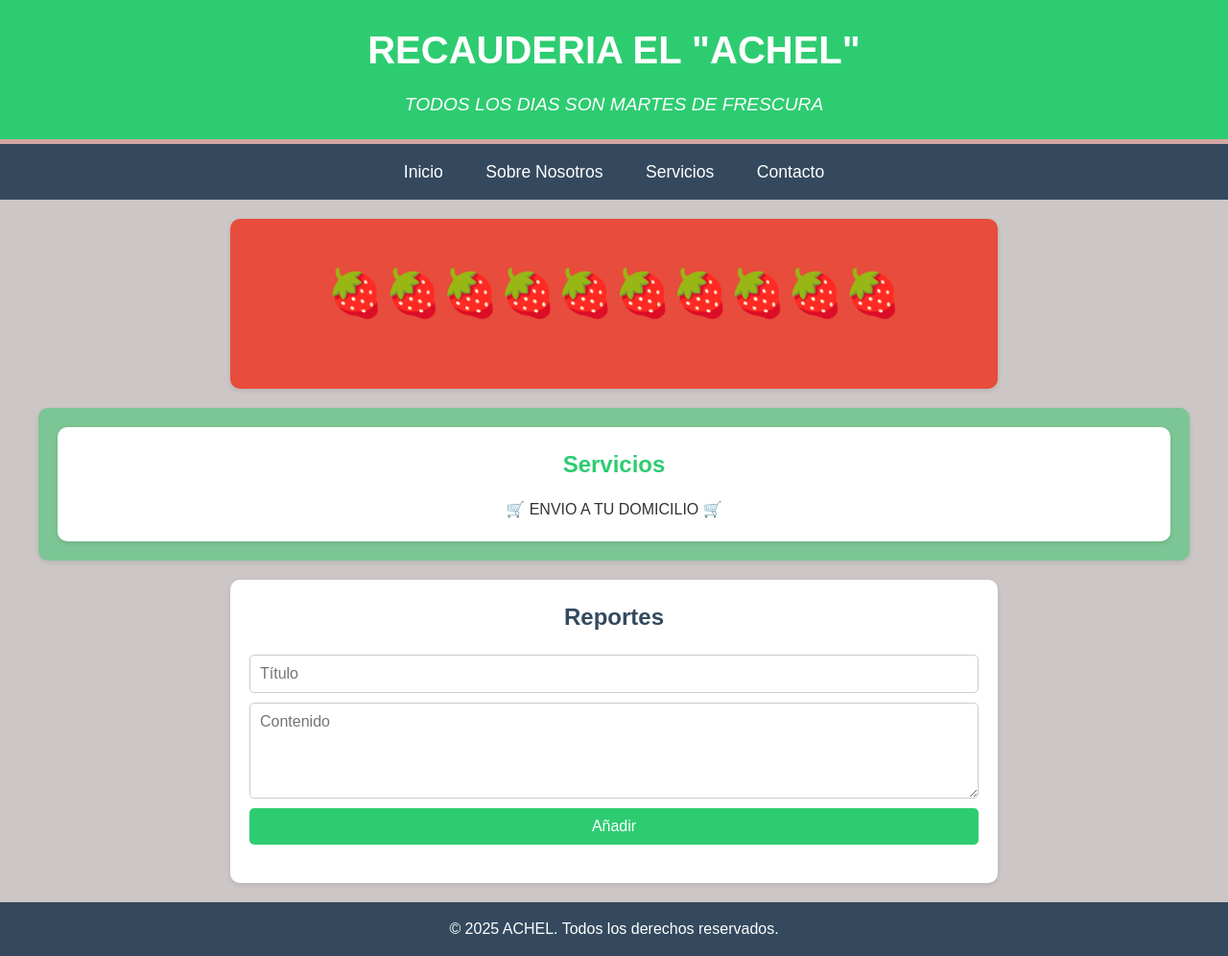
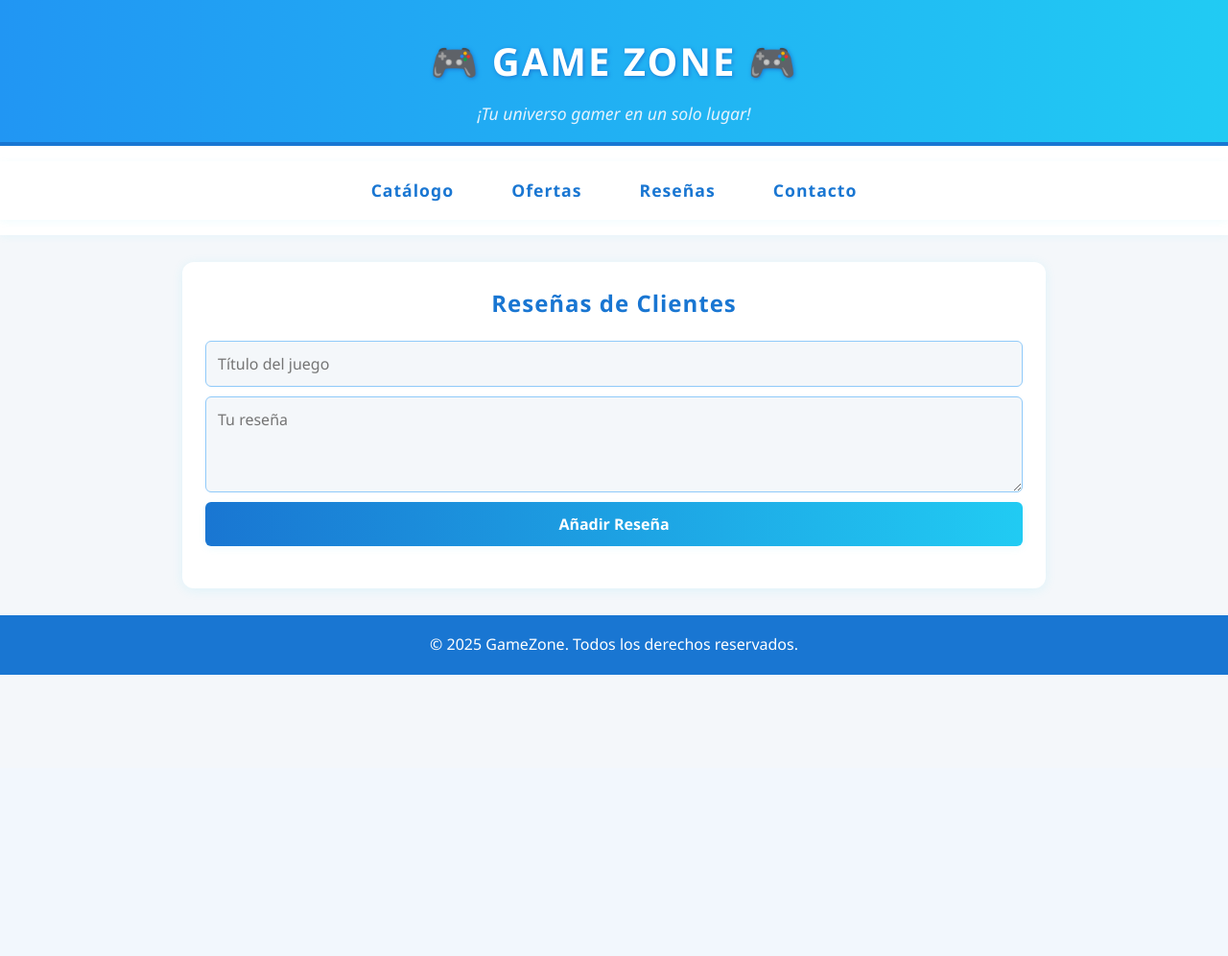
Before and after one commit to AxelJimnz/proyecto-tienda-CRUD, a Flask app: page / in a window 1280 px wide. Shown: the whole page at 96% size. After the commit the page ends 703 px from the top, so only its background shows below. Run offline with Flask 3, Linux system fonts and the light colour scheme.

Commit message:
Nuevo diseño pagina web

```diff
--- a/app/app.py
+++ b/app/app.py
@@ -23,6 +23,18 @@
 def index():
     reportes = Reporte.query.all()
     return render_template('index.html', reportes=reportes)
+
+@app.route('/catalogo')
+def catalogo():
+    return render_template('catalogo.html')
+
+@app.route('/ofertas')
+def ofertas():
+    return render_template('ofertas.html')
+
+@app.route('/contacto')
+def contacto():
+    return render_template('contacto.html')
 
 @app.route('/add', methods=['POST'])
 def add():
--- a/app/static/styles.css
+++ b/app/static/styles.css
@@ -1,103 +1,116 @@
-/* Reset básico para márgenes y padding */
 * {
     margin: 0;
     padding: 0;
     box-sizing: border-box;
-    font-family: Arial, sans-serif;
+    font-family: 'Segoe UI', Arial, sans-serif;
 }
 
-/* Estilos del cuerpo */
 body {
-    background-color: #ccc6c6;
-    color: #333;
+    background: #f4f7fa;
+    color: #222;
     line-height: 1.6;
 }
 
-/* Header */
 header {
-    background-color: #2ecc71; /* Verde fresco */
-    color: white;
+    background: linear-gradient(90deg, #2196f3 0%, #21cbf3 100%);
+    color: #fff;
     text-align: center;
-    padding: 20px;
-    border-bottom: 5px solid #d4a7a2; /* Borde rojo para contraste */
+    padding: 32px 0 16px 0;
+    border-bottom: 4px solid #1976d2;
+    box-shadow: 0 2px 8px rgba(33, 203, 243, 0.08);
 }
 
 header h1 {
     font-size: 2.5em;
-    margin-bottom: 10px;
+    letter-spacing: 2px;
+    margin-bottom: 8px;
+    font-weight: bold;
+    text-shadow: 1px 1px 4px #1976d2;
 }
 
 header p {
-    font-size: 1.2em;
+    font-size: 1.1em;
     font-style: italic;
+    color: #e3f2fd;
 }
 
-/* Navegación */
 nav {
-    background-color: #34495e; /* Azul oscuro elegante */
-    padding: 15px;
+    background: #fff;
+    padding: 16px 0;
     text-align: center;
+    box-shadow: 0 2px 8px rgba(33, 203, 243, 0.06);
 }
 
 nav a {
-    color: white;
+    color: #1976d2;
     text-decoration: none;
-    margin: 0 20px;
+    margin: 0 28px;
     font-size: 1.1em;
-    transition: color 0.3s;
+    font-weight: bold;
+    letter-spacing: 1px;
+    transition: color 0.2s, border-bottom 0.2s;
+    padding-bottom: 4px;
+    border-bottom: 2px solid transparent;
 }
 
 nav a:hover {
-    color: #e74c3c; /* Rojo al pasar el mouse */
+    color: #0d47a1;
+    border-bottom: 2px solid #1976d2;
 }
 
-/* Sección Hero */
 .hero {
-    background-color: #e74c3c; /* Fondo rojo para destacar */
-    color: white;
+    background: #e3f2fd;
+    color: #1976d2;
     text-align: center;
-    padding: 40px;
-    font-size: 2em;
+    padding: 48px 0 48px 0;
+    margin-bottom: 24px;
+    border-radius: 0 0 20px 20px;
+    box-shadow: 0 4px 24px rgba(33, 203, 243, 0.10);
+    font-size: 1.7em;
+    font-weight: bold;
 }
 
-/* Contenido principal */
 .content {
     max-width: 1200px;
-    margin: 20px auto;
-    padding: 20px;
-    background: rgb(124, 197, 148);
+    margin: 32px auto;
+    padding: 24px;
+    background: #fff;
+    border-radius: 12px;
+    box-shadow: 0 2px 12px rgba(33, 203, 243, 0.10);
 }
 
 .services {
-    background-color: white;
+    background: #e3f2fd;
     padding: 20px;
     border-radius: 10px;
-    box-shadow: 0 2px 5px rgba(0, 0, 0, 0.1);
+    box-shadow: 0 2px 8px rgba(33, 203, 243, 0.08);
     text-align: center;
 }
 
 .services h2 {
-    color: #2ecc71;
+    color: #1976d2;
     margin-bottom: 15px;
+    font-weight: bold;
+    letter-spacing: 1px;
 }
 
-/* Sección de Reportes */
 section {
-    max-width: 800px;
-    margin: 20px auto;
-    padding: 20px;
-    background-color: white;
-    border-radius: 10px;
-    box-shadow: 0 2px 5px rgba(0, 0, 0, 0.1);
+    max-width: 900px;
+    margin: 28px auto;
+    padding: 24px;
+    background: #fff;
+    border-radius: 12px;
+    box-shadow: 0 2px 12px rgba(33, 203, 243, 0.10);
 }
 
 section h2 {
-    color: #34495e;
+    color: #1976d2;
     margin-bottom: 20px;
     text-align: center;
+    font-weight: bold;
+    letter-spacing: 1px;
 }
 
-/* Formularios */
 form {
     display: flex;
     flex-direction: column;
@@ -106,11 +119,18 @@
 }
 
 input[type="text"], textarea {
-    padding: 10px;
-    border: 1px solid #ccc;
-    border-radius: 5px;
+    padding: 12px;
+    border: 1px solid #90caf9;
+    border-radius: 6px;
     font-size: 1em;
-    width: 100%;
+    background: #f4f7fa;
+    color: #222;
+    outline: none;
+    transition: border 0.2s;
+}
+
+input[type="text"]:focus, textarea:focus {
+    border: 1.5px solid #1976d2;
 }
 
 textarea {
@@ -119,73 +139,76 @@
 }
 
 button {
-    background-color: #2ecc71;
-    color: white;
+    background: linear-gradient(90deg, #1976d2 0%, #21cbf3 100%);
+    color: #fff;
     border: none;
-    padding: 10px;
-    border-radius: 5px;
+    padding: 12px;
+    border-radius: 6px;
     cursor: pointer;
     font-size: 1em;
-    transition: background-color 0.3s;
+    font-weight: bold;
+    transition: background 0.2s, color 0.2s;
+    box-shadow: 0 2px 8px rgba(33, 203, 243, 0.08);
 }
 
 button:hover {
-    background-color: #27ae60; /* Verde más oscuro al hover */
+    background: linear-gradient(90deg, #21cbf3 0%, #1976d2 100%);
+    color: #fff;
 }
 
-/* Lista de reportes */
 ul {
     list-style: none;
 }
 
 li {
-    background-color: #f9f9f9;
-    padding: 15px;
-    margin-bottom: 10px;
-    border-radius: 5px;
+    background: #e3f2fd;
+    padding: 18px;
+    margin-bottom: 12px;
+    border-radius: 8px;
     display: flex;
     flex-direction: column;
     gap: 10px;
+    box-shadow: 0 1px 4px rgba(33, 203, 243, 0.08);
 }
 
 li a {
-    color: #e74c3c;
+    color: #d32f2f;
     text-decoration: none;
     font-weight: bold;
+    transition: color 0.2s;
 }
 
 li a:hover {
-    text-decoration: underline;
+    color: #fff;
+    background: #d32f2f;
+    border-radius: 4px;
+    padding: 2px 6px;
 }
 
-/* Footer */
 .footer {
-    background-color: #34495e;
-    color: white;
+    background: #1976d2;
+    color: #fff;
     text-align: center;
-    padding: 15px;
+    padding: 18px;
+    margin-top: auto;
     position: relative;
+    left: 0;
     bottom: 0;
     width: 100%;
-    margin-top: 20px;
 }
 
-/* Responsive */
-@media (max-width: 768px) {
+@media (max-width: 900px) {
     header h1 {
         font-size: 2em;
     }
-
     nav a {
         display: block;
-        margin: 10px 0;
+        margin: 12px 0;
     }
-
     .hero {
-        font-size: 1.5em;
-        padding: 20px;
+        font-size: 1.2em;
+        padding: 24px 0;
     }
-
     section, .content {
         padding: 10px;
     }
--- a/app/templates/index.html
+++ b/app/templates/index.html
@@ -4,43 +4,36 @@
     <meta charset="UTF-8">
     <meta name="viewport" content="width=device-width, initial-scale=1.0">
     <link rel="stylesheet" href="{{url_for('static', filename='styles.css')}}">
+    <link rel="stylesheet" href="../static/styles.css">
+    <link rel="stylesheet" href="{{url_for('static', filename='styles.css')}}">
     <link rel="icon" href="{{url_for('static', filename='icon_market.ico')}}" type="image/x-icon">
-    <meta name="description" content="Bienvenido a la Recaudería El 'Achel', donde todos los días son martes de frescura. Descubre nuestros servicios y productos frescos.">
-    <title>RECAUDERIA 🍓</title>
+
+    <meta name="description" content="Bienvenido a GameZone, tu tienda de videojuegos favorita. Descubre los mejores títulos y ofertas exclusivas.">
+    <title>GameZone 🎮</title>
     <style>
-
+        /* Puedes agregar estilos personalizados aquí */
     </style>
 </head>
 <body>
     <header>
-        <h1>RECAUDERIA EL "ACHEL"</h1>
-        <p>TODOS LOS DIAS SON MARTES DE FRESCURA</p>
+        <h1>🎮 GAME ZONE 🎮</h1>
+        <p>¡Tu universo gamer en un solo lugar!</p>
     </header>
 
     <nav>
-        <a href="#">Inicio</a>
-        <a href="#">Sobre Nosotros</a>
-        <a href="#">Servicios</a>
-        <a href="#">Contacto</a>
+<nav>
+    <a href="{{ url_for('catalogo') }}">Catálogo</a>
+    <a href="{{ url_for('ofertas') }}">Ofertas</a>
+    <a href="{{ url_for('index') }}">Reseñas</a>
+    <a href="{{ url_for('contacto') }}">Contacto</a>
+</nav>
     </nav>
-
-    <section class="hero">
-        <h2>🍓🍓🍓🍓🍓🍓🍓🍓🍓🍓</h2>
-    </section>
-
-    <section class="content">
-        <div class="services">
-            <h2>Servicios</h2>
-            <p> 🛒 ENVIO A TU DOMICILIO 🛒</p>
-        </div>
-    </section>
-
     <section>
-        <h2>Reportes</h2>
+        <h2>Reseñas de Clientes</h2>
         <form action="/add" method="post">
-            <input type="text" name="titulo" placeholder="Título">
-            <textarea name="contenido" placeholder="Contenido"></textarea>
-            <button type="submit">Añadir</button>
+            <input type="text" name="titulo" placeholder="Título del juego">
+            <textarea name="contenido" placeholder="Tu reseña"></textarea>
+            <button type="submit">Añadir Reseña</button>
         </form>
         <ul>
             {% for reporte in reportes %}
@@ -57,7 +50,7 @@
     </section>
 
     <footer class="footer">
-        <p>© 2025 ACHEL. Todos los derechos reservados.</p>
+        <p>© 2025 GameZone. Todos los derechos reservados.</p>
     </footer>
 </body>
 </html>
```
Also changed, not shown: app/templates/catalogo.html (added, +22 -0 lines), app/templates/contacto.html (added, +22 -0 lines), app/templates/ofertas.html (added, +22 -0 lines).
